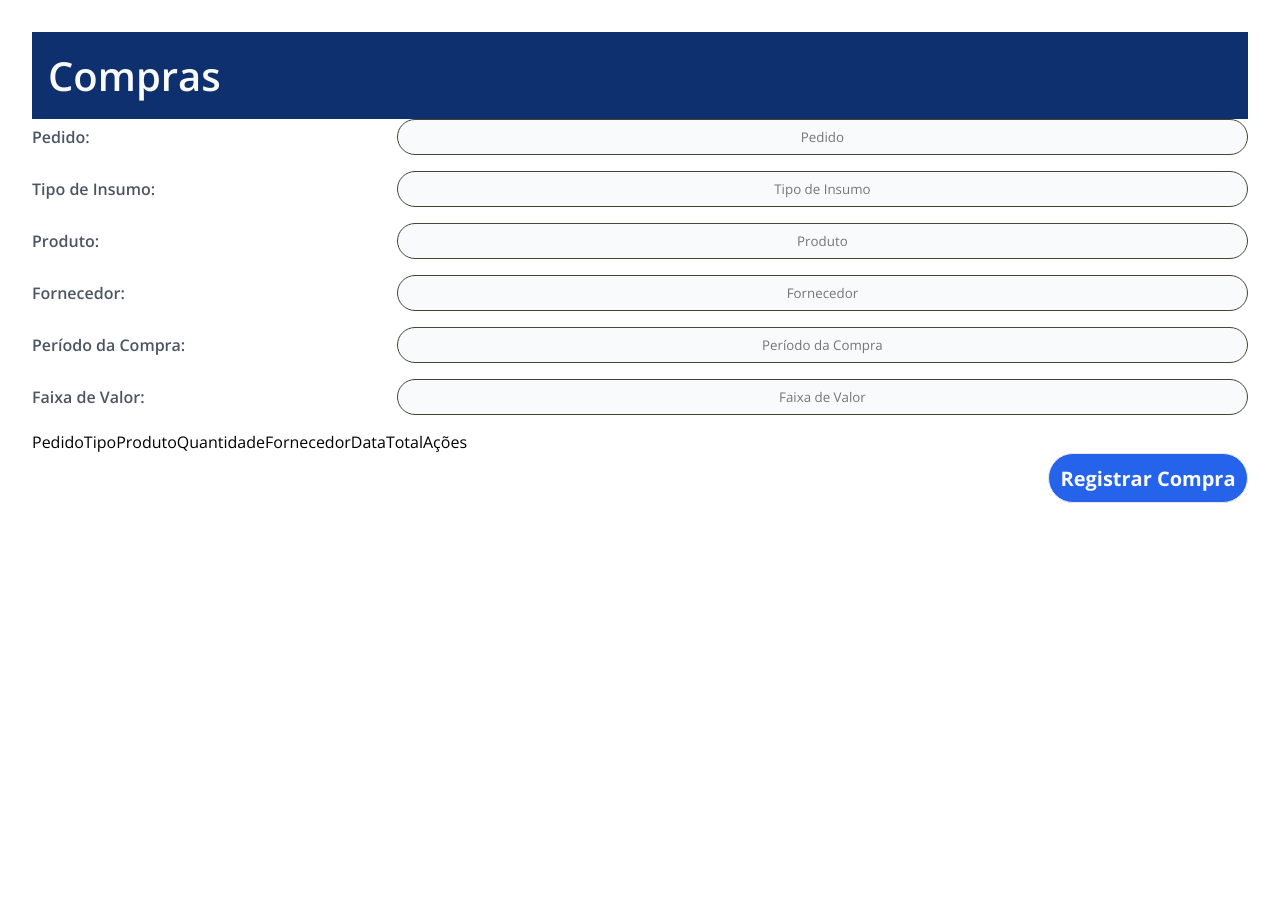
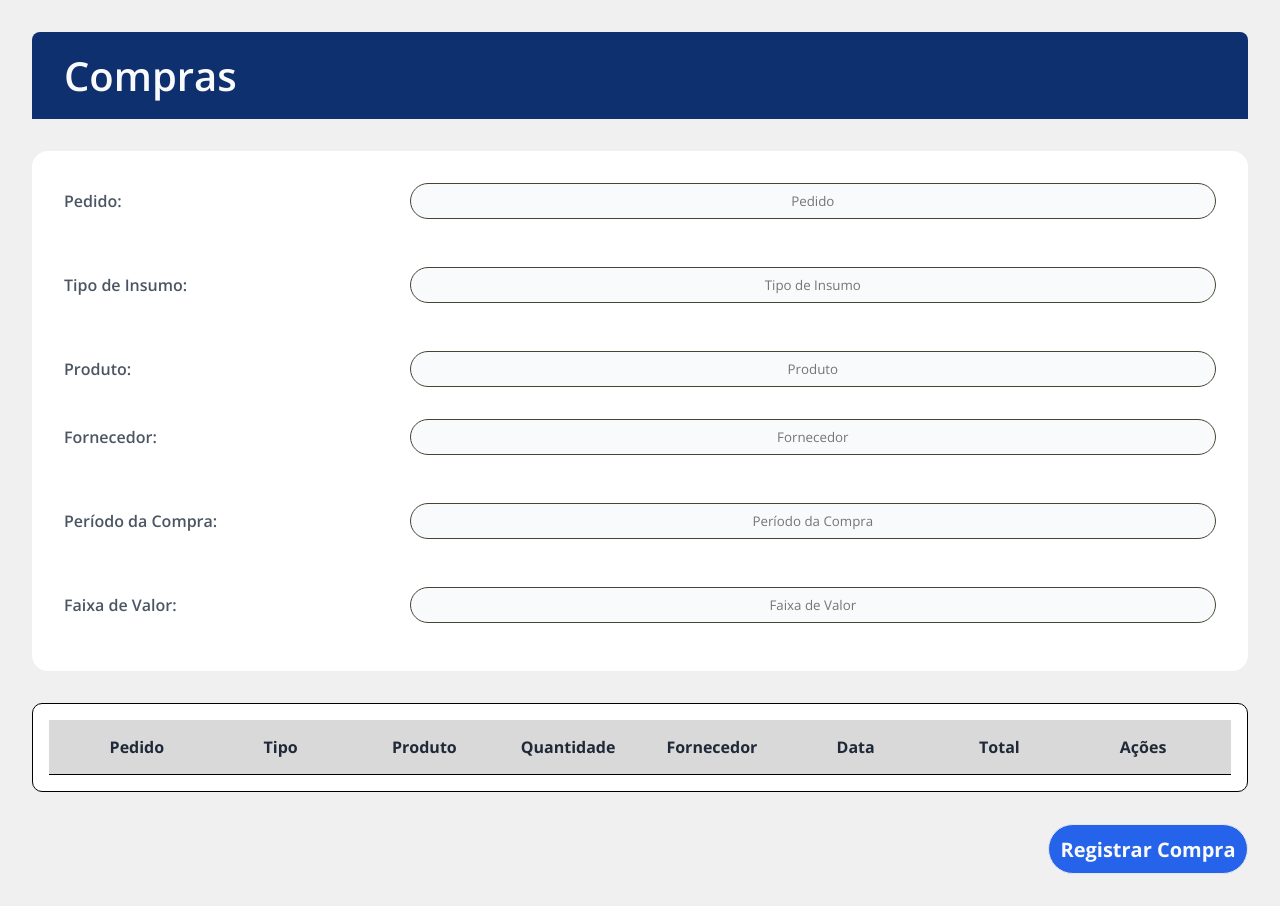
Before and after one commit to the-boys-technology/lactino-frontend, a React (Vite) app: page /gestao-compras in a window 1280 px wide. Before the commit the page ends 800 px from the top, so only its background shows below. Built offline with nearby package versions, Linux system fonts and the light colour scheme.

Commit message:
style: atualizando css para acompanhar os index
ModalCompras e GestaoCompras

```diff
--- a/src/features/GestãoCompras/ModalCompras/ModalCompras.css
+++ b/src/features/GestãoCompras/ModalCompras/ModalCompras.css
@@ -1,76 +1,50 @@
 .modal {
+  position: fixed;
+  top: 0;
+  left: 0;
+  width: 100%;
+  height: 100%;
+  background-color: rgba(0, 0, 0, 0.35);
+  display: flex;
+  justify-content: center;
+  align-items: center;
+  z-index: 1000;
+}
+
+.modal__container {
   width: 90%;
-    max-width: 1100px;
-    background: white;
+  max-width: 1140px;
+  background-color: #fff;
+  border-radius: 16px;
   padding: 2rem;
-    border-radius: 16px;
-    position: fixed;
-    top: 10%;
-    left: 50%;
-    transform: translateX(-50%);
-    box-shadow: 0 0 10px rgba(0, 0, 0, 0.3);
-    z-index: 999;
+  box-shadow: 0px 8px 24px rgba(0, 0, 0, 0.2);
 }
 
 .modal__titulo {
-    font-size: 2rem;
-    margin-bottom: 1rem;
-    color: #1F2937;
+  font-size: 2.5rem;
+  font-weight: var(--semibold);
+  color: var(--secondary-font-color);
+  margin-bottom: 2rem;
 }
 
 .modal__form {
   display: flex;
   justify-content: space-between;
   gap: 2rem;
+  flex-wrap: wrap;
 }
 
 .modal__coluna {
+  flex: 1;
   display: flex;
   flex-direction: column;
   gap: 1rem;
-    width: 100%;
-  }
-
-  .modal__coluna label {
-    font-weight: 600;
-    font-size: 1rem;
-  }
-
-  .modal__coluna input,
-  .modal__coluna textarea {
-    border: 1px solid #464433;
-    border-radius: 20px;
-    padding: 0.5rem 1rem;
-    font-size: 1rem;
-  }
-
-  .modal__coluna textarea {
-    height: 75px;
-    resize: none;
 }
 
 .modal__botoes {
   margin-top: 2rem;
   display: flex;
   justify-content: space-between;
+  flex-wrap: wrap;
+  gap: 1rem;
 }
-
-  .modal__botao {
-    width: 240px;
-    height: 66px;
-    border-radius: 20px;
-    font-size: 1.25rem;
-    font-weight: 700;
-    cursor: pointer;
-    border: none;
-  }
-
-  .cancelar {
-    background: #DAE0ED;
-    color: #1F2937;
-  }
-
-  .salvar {
-    background: #2563EB;
-    color: white;
-  }
--- a/src/pages/GestaoCompras/GestaoCompras.css
+++ b/src/pages/GestaoCompras/GestaoCompras.css
@@ -1,92 +1,85 @@
 .compras {
-    position: relative;
   padding: 2rem;
+  background-color: #f0f0f0;
+  min-height: 100vh;
 }
 
 .compras__header {
   background-color: #0F306E;
-    padding: 1rem;
-    color: #F9FAFB;
+  padding: 1rem 2rem;
+  color: var(--primary-font-color);
+  border-radius: 8px 8px 0 0;
 }
 
 .compras__header-title {
   font-size: 2.5rem;
-    font-weight: 600;
+  font-weight: var(--semibold);
 }
 
-  .compras__filters {
+.compras__filtros {
+  background-color: #fff;
+  padding: 2rem;
+  border-radius: 16px;
+  margin: 2rem 0;
+  display: flex;
+  flex-direction: column;
+  gap: 1rem;
+}
+
+.compras__linha {
   display: flex;
   flex-wrap: wrap;
-    gap: 1rem;
-    margin: 2rem 0;
+  gap: 2rem;
+  justify-content: space-between;
 }
 
-  .compras__filter {
-    display: flex;
-    flex-direction: column;
-    min-width: 200px;
+.compras__tabela {
+  background-color: #ffffff;
+  border: 1px solid #000;
+  border-radius: 10px;
+  padding: 1rem;
+  overflow-x: auto;
 }
 
-  .compras__label {
-    font-size: 1rem;
-    margin-bottom: 0.5rem;
-    color: #000;
+.compras__tabela-cabecalho {
+  display: grid;
+  grid-template-columns: repeat(8, 1fr);
+  padding: 1rem;
+  background-color: #D9D9D9;
+  border-bottom: 1px solid #000;
+  font-weight: var(--bold);
+  color: var(--secondary-font-color);
 }
 
-  .compras__input {
-    height: 40px;
-    padding: 0 1rem;
-    border: 1px solid #464433;
-    border-radius: 20px;
+.compras__tabela-linha {
+  display: grid;
+  grid-template-columns: repeat(8, 1fr);
+  padding: 0.75rem 1rem;
+  align-items: center;
+  border-bottom: 1px solid #ccc;
+  background-color: #f9fafb;
+  font-size: 0.95rem;
 }
 
-  .compras__table-container {
-    background: #f9fafb;
-    padding: 1rem;
-    border-radius: 10px;
-    margin-bottom: 2rem;
+.compras__coluna,
+.compras__coluna-dado {
+  display: flex;
+  align-items: center;
+  justify-content: center;
+  text-align: center;
 }
 
-  .compras__table-head,
-  .compras__table-row {
-    display: grid;
-    grid-template-columns: repeat(8, 1fr);
-    gap: 1rem;
-    padding: 1rem 0;
-    align-items: center;
-    border-bottom: 1px solid #000;
-  }
-
-  .compras__th {
-    font-weight: 700;
-    color: #1F2937;
-  }
-
-  .compras__td {
-    font-weight: 400;
-    color: #1F2937;
-  }
-
-  .compras__button {
-    padding: 0.5rem 1rem;
-    background: #00000037;
-    border-radius: 5%;
+.compras__ver-relatorio {
+  background: none;
+  border: none;
+  font-size: 1rem;
+  color: #0F306E;
   cursor: pointer;
+  text-decoration: underline;
 }
 
 .compras__footer {
   display: flex;
   justify-content: flex-end;
+  margin-top: 2rem;
 }
-
-  .compras__submit {
-    width: 240px;
-    height: 66px;
-    background: #2563EB;
-    color: #F9FAFB;
-    font-size: 1.25rem;
-    font-weight: 700;
-    border: none;
-    border-radius: 20px;
-    cursor: pointer;
-  }
```
Lines whose indentation alone changed are shown as unchanged.
